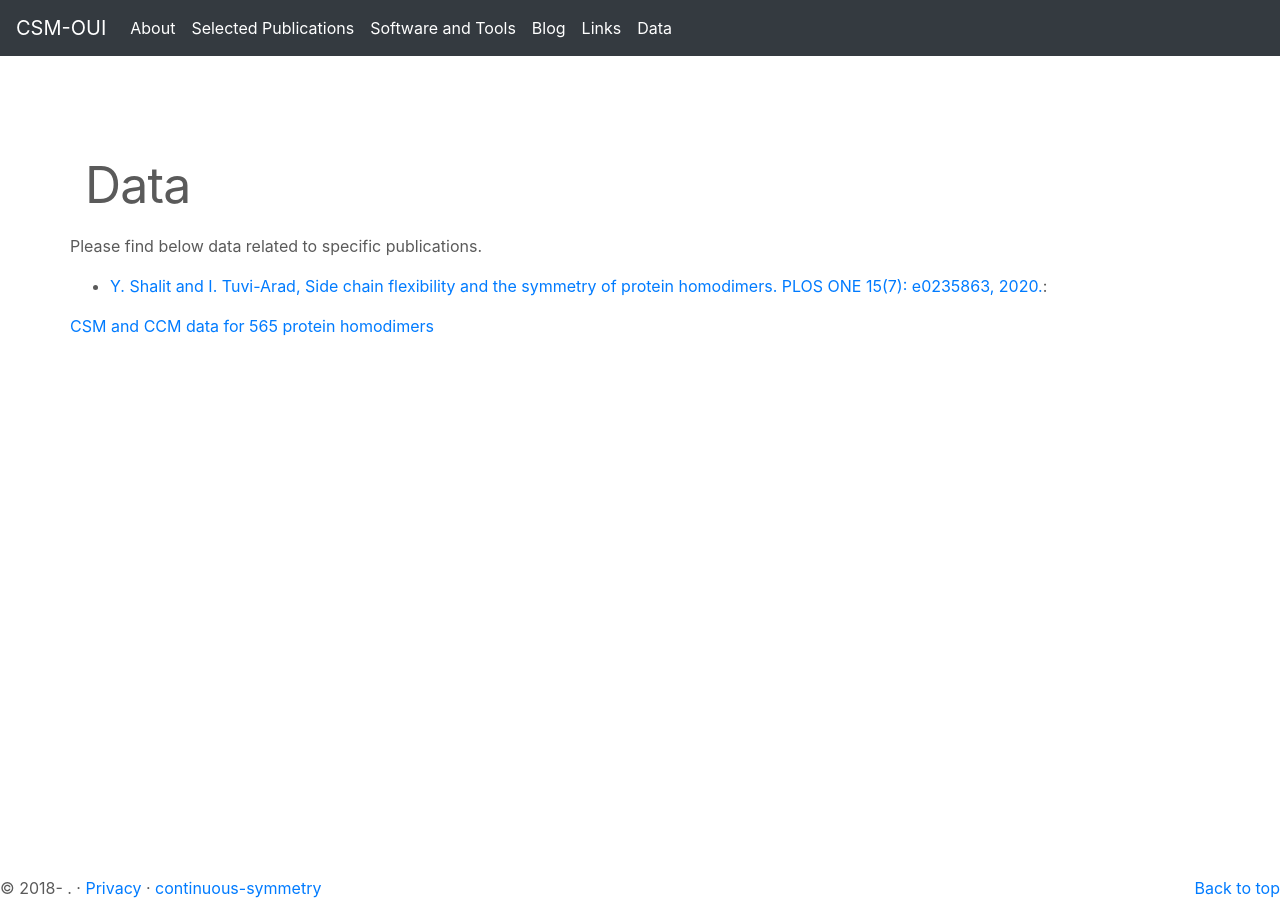
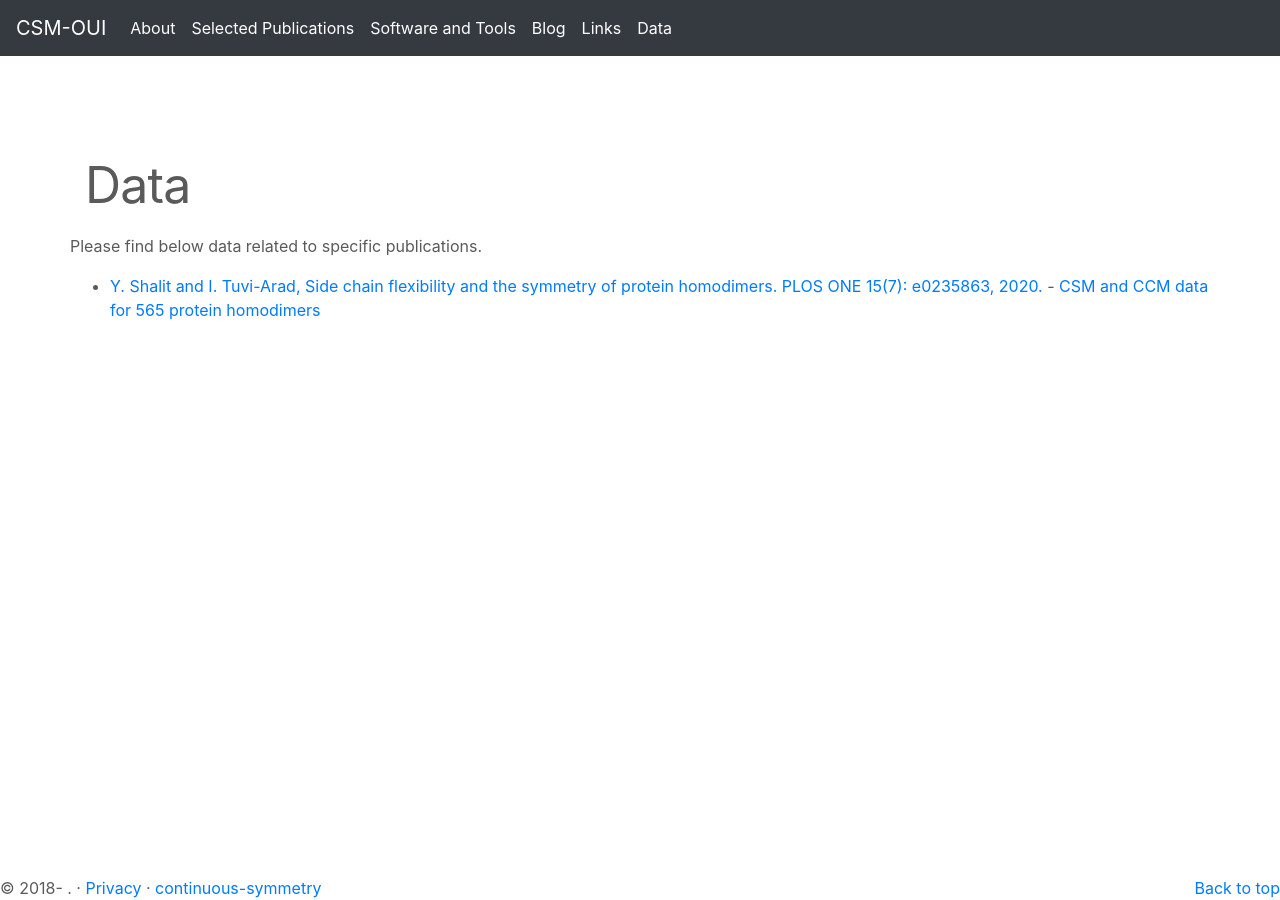
Before and after one commit to continuous-symmetry/our_research_group, a Jekyll site: the page built from 06_Data.md, in a window 1280 px wide. Built offline with Jekyll 4.4.1, drawn with Linux system fonts in a browser that asks for light colours.

```diff
--- a/06_Data.md
+++ b/06_Data.md
@@ -6,7 +6,5 @@ permalink: "/Data/"
 
 Please find below data related to specific publications.
 
-* [Y. Shalit and I. Tuvi-Arad, Side chain flexibility and the symmetry of protein homodimers. PLOS ONE 15(7): e0235863, 2020.](https://doi.org/10.1371/journal.pone.0235863):
-
-[CSM and CCM data for 565 protein homodimers](/assets/data/S2-appendix.xlsx)
+* [Y. Shalit and I. Tuvi-Arad, Side chain flexibility and the symmetry of protein homodimers. PLOS ONE 15(7): e0235863, 2020.](https://doi.org/10.1371/journal.pone.0235863) - [CSM and CCM data for 565 protein homodimers](/assets/data/S2-appendix.xlsx)
 <!--[Symmetry of Protein Homodimers](/assets/data/S2-appendix.xlsx)-->
```
